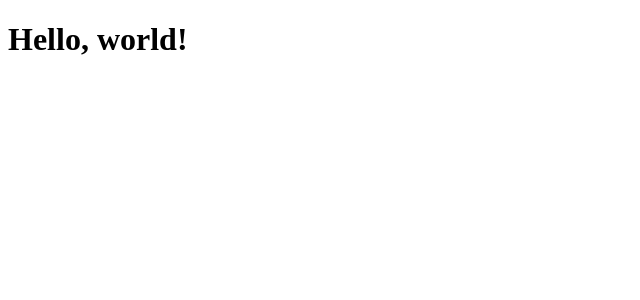
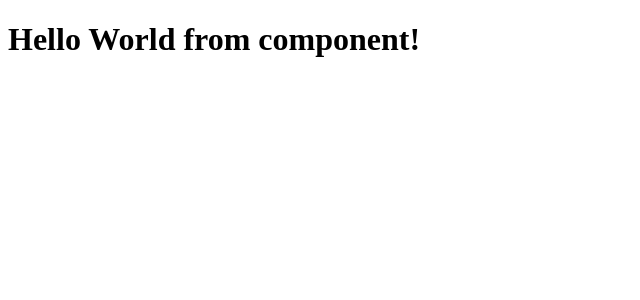
Before and after one commit to animeshmane95/Web_Dev_Assignment_2, a React (Create React App) app: page / in a window 1280 px wide. Shown: the top 300 px of the page, without its empty margins (0-640 px from the left). Built offline with nearby package versions, Linux system fonts and the light colour scheme.

Commit message:
Hello world

```diff
--- /dev/null
+++ b/src/hello.js
@@ -0,0 +1,11 @@
+import React from 'react';
+
+class HelloWorld extends React.Component{
+	render(){
+		return (
+			<h1> Hello World from component!</h1>
+			)
+	}
+}
+
+export default HelloWorld;
--- a/src/index.js
+++ b/src/index.js
@@ -1,6 +1,8 @@
 import React from 'react';
 import ReactDOM from 'react-dom';
+import HelloWorld from './hello';
+
 ReactDOM.render(
- <h1>Hello, world!</h1>,
+ <HelloWorld/>,
  document.getElementById('root')
 );
```
